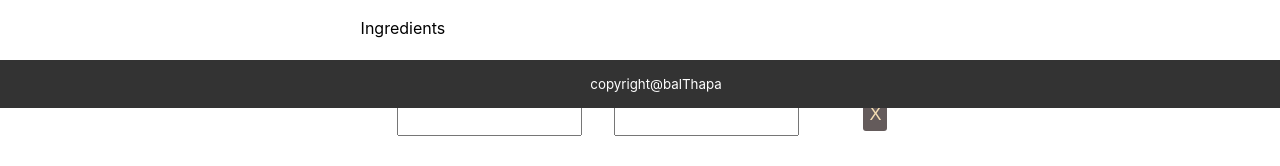
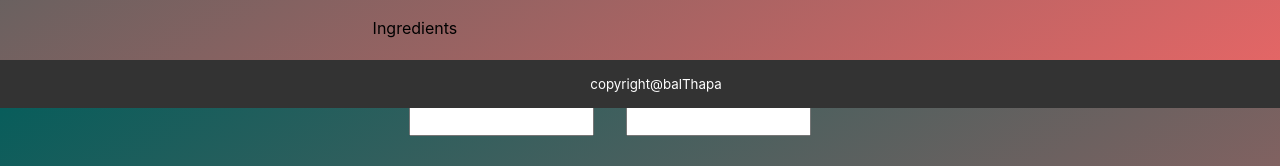
Before and after one commit to BalThapa/Recipe-app_React, a React (Create React App) app: page /Recipe-app_React/addRecipe in a window 1280 px wide. Shown: the part 692-858 px from the top of the page. Built offline with nearby package versions, Linux system fonts and the light colour scheme; no server answers.

Commit message:
conditional rendering of the delete ingredient button

```diff
--- a/src/components/Form.jsx
+++ b/src/components/Form.jsx
@@ -13,6 +13,12 @@ const Form = ({submit, change, recipe}) => {
           });
 
       },[])
+
+    const deleteIngHandler = (index) => {
+        if (numIngredients > 1) {
+            setNumIngredients(numIngredients-1);
+        }
+    };
 
     return (
         <div>
@@ -58,10 +64,13 @@ const Form = ({submit, change, recipe}) => {
                                 <label htmlFor={`ingredient-${index}`}>Ingredient</label>
                                 <input type="text" name={`ingredient-${index}`} id={`ingredient-${index}`} required/>
                             </div>
-                            <div >
-                                <button className='delIng'>X</button>
+                            <div>
+                                {index> 0 && numIngredients > 1 && (
+                                    <button className='delIng' type='button' onClick={()=>deleteIngHandler(index)}>X</button>
+
+                                )}
                             </div>
-                    </div>
+                        </div>
                     ))}
 
                     <button className='addMore' onClick={() => setNumIngredients(numIngredients+1)}>Add More</button>
--- a/src/index.css
+++ b/src/index.css
@@ -5,6 +5,10 @@ body {
     sans-serif;
   -webkit-font-smoothing: antialiased;
   -moz-osx-font-smoothing: grayscale;
+  background-image: linear-gradient(to bottom right, rgb(8, 93, 91), rgb(234, 102, 102));
+  background-size: cover;
+  background-position: center;
+  background-attachment: fixed;
 }
 
 code {
```
